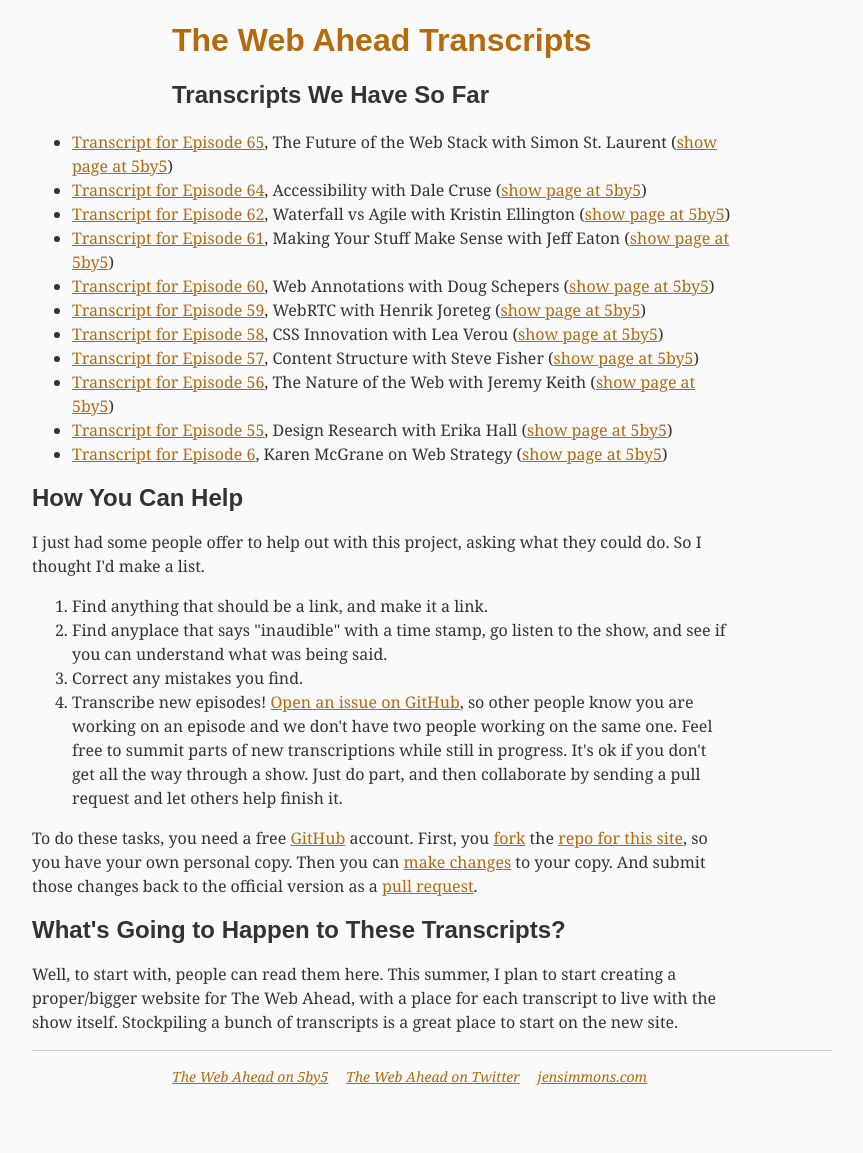
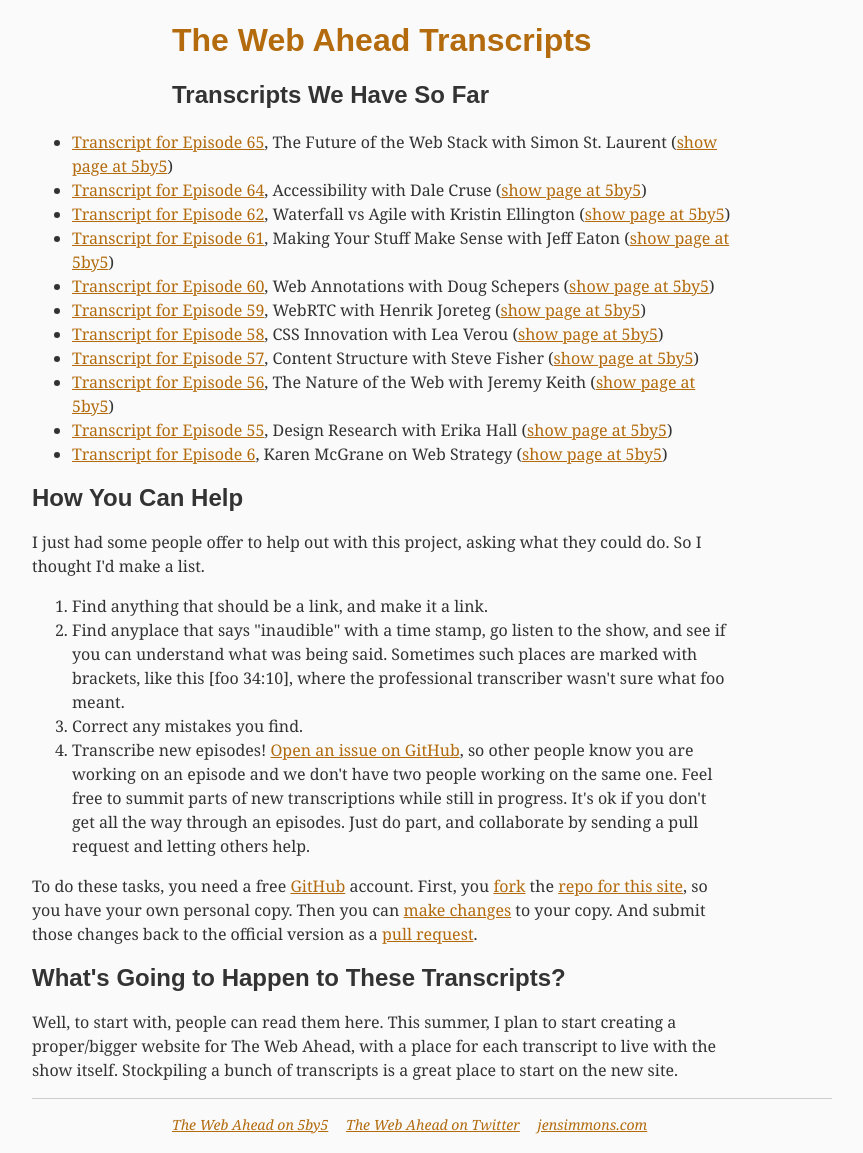
Before and after one commit to jensimmons/webahead-transcripts, a Jekyll site: the page built from index.html, in a window 1280 px wide. Shown: the whole page, without its empty margins (208-1071 px from the left). Built offline with Jekyll 4.4.1, drawn with Linux system fonts in a browser that asks for light colours; Markdown is read by kramdown in place of the engine named in the settings; before the commit the page ends 1105 px from its top, so only the background shows below that.

Commit message:
rewrite of how to help text for clarification

```diff
--- a/index.html
+++ b/index.html
@@ -19,9 +19,9 @@
     <p>I just had some people offer to help out with this project, asking what they could do. So I thought I'd make a list.</p>
     <ol>
     <li>Find anything that should be a link, and make it a link.</li>
-    <li>Find anyplace that says "inaudible" with a time stamp, go listen to the show, and see if you can understand what was being said.</li>
+    <li>Find anyplace that says "inaudible" with a time stamp, go listen to the show, and see if you can understand what was being said. Sometimes such places are marked with brackets, like this [foo 34:10], where the professional transcriber wasn't sure what foo meant.</li>
     <li>Correct any mistakes you find.</li>
-    <li>Transcribe new episodes! <a href="http://github.com/jensimmons/webahead-transcripts/issues">Open an issue on GitHub</a>, so other people know you are working on an episode and we don't have two people working on the same one. Feel free to summit parts of new transcriptions while still in progress. It's ok if you don't get all the way through a show. Just do part, and then collaborate by sending a pull request and let others help finish it.</li>
+    <li>Transcribe new episodes! <a href="http://github.com/jensimmons/webahead-transcripts/issues">Open an issue on GitHub</a>, so other people know you are working on an episode and we don't have two people working on the same one. Feel free to summit parts of new transcriptions while still in progress. It's ok if you don't get all the way through an episodes. Just do part, and collaborate by sending a pull request and letting others help.</li>
     </ol>
 
      <p>To do these tasks, you need a free <a href="https://github.com/">GitHub</a> account. First, you <a href="https://help.github.com/articles/fork-a-repo">fork</a> the <a href="https://github.com/jensimmons/webahead-transcripts">repo for this site</a>, so you have your own personal copy. Then you can <a href="https://help.github.com/articles/set-up-git">make changes</a> to your copy. And submit those changes back to the official version as a <a href="https://help.github.com/articles/using-pull-requests">pull request</a>.</p>
```
